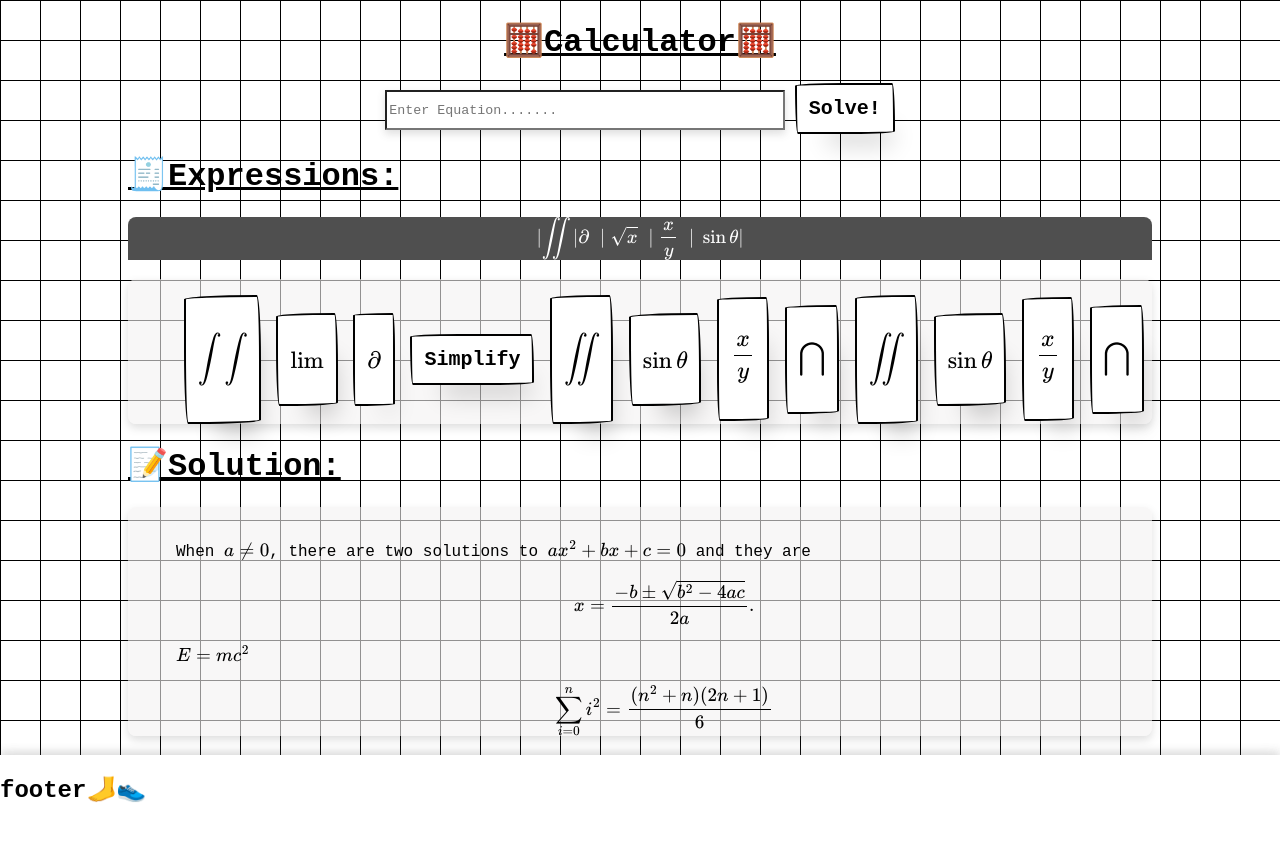
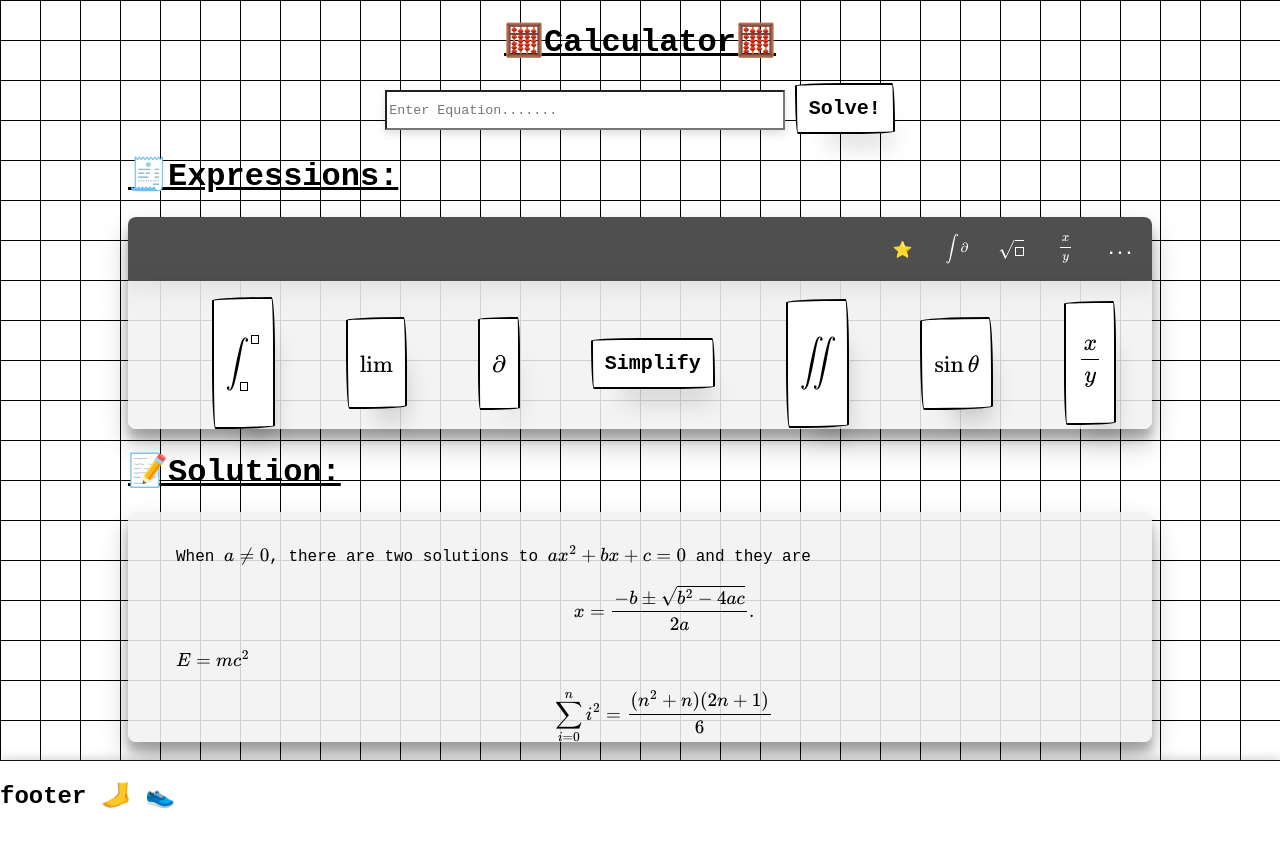
Before and after one commit to 04AR/Calc, a website: page app.html in a window 1280 px wide. Drawn offline with nearby package versions, Linux system fonts and the light colour scheme.

Commit message:
button_class

```diff
--- a/app.html
+++ b/app.html
@@ -19,7 +19,7 @@
 
     <div>
         <input type="search" name="input" class="Equation" placeholder="Enter Equation.......">
-        <button> Solve! </button>
+        <button class="paper_button"> Solve! </button>
     </div>
 
 
@@ -29,28 +29,22 @@
         </h1>
 
         <div class = "Container_head">
-            $$|\iint|\partial
-            \;\;|\;\sqrt{x}
-            \;\;|\;\frac{x}{y}
-            \;\;|\;\sin{\theta}|
-            $$
-
+            <button class="C_head_button" >⭐</button>
+            <button class="C_head_button" style="font-size: 0.7em;">$$\int\partial$$</button>
+            <button class="C_head_button" >$$\sqrt{\fbox{}}$$</button>
+            <button class="C_head_button" style="font-size: 0.7em;">$$\frac{x}{y}$$</button>
+            <button class="C_head_button" >. . .</button>
         </div>
 
-        <div class="Container" style="display: flex;
-        justify-content: space-around;" >
-            <button>$$\int\int$$</button>
-            <button>$$\lim$$</button>
-            <button>$$\partial$$</button>
-            <button>Simplify</button>
-            <button>$$\iint$$</button>
-            <button>$$\sin{\theta}$$</button>
-            <button>$$\frac{x}{y}$$</button>
-            <button>$$\bigcap$$</button>
-            <button>$$\iint$$</button>
-            <button>$$\sin{\theta}$$</button>
-            <button>$$\frac{x}{y}$$</button>
-            <button>$$\bigcap$$</button>
+        <div class="Container" style="display: flex;justify-content: space-around; border-radius: 0em 0em 0.5em 0.5em;" >
+            <button class="paper_button">$$\int_{\fbox{}}^{\fbox{}}$$</button>
+            <button class="paper_button">$$\lim$$</button>
+            <button class="paper_button">$$\partial$$</button>
+            <button class="paper_button">Simplify</button>
+            <button class="paper_button">$$\iint$$</button>
+            <button class="paper_button">$$\sin{\theta}$$</button>
+            <button class="paper_button">$$\frac{x}{y}$$</button>
+
         </div>
 
         <h1 style="text-decoration-line: underline;">
@@ -83,7 +77,7 @@
 
     <div class="footer">
         <h2>
-            footer🦶👟
+            footer 🦶 👟
         </h2>
     </div>
 
--- a/style.css
+++ b/style.css
@@ -25,19 +25,20 @@ body{
 }
 
 .Container_head{
+  box-shadow: rgba(0, 0, 0, 0.25) 0px 14px 28px, rgba(0, 0, 0, 0.22) 0px 10px 10px;
   background-color: rgb(79, 79, 79);
   border-radius: 0.5em 0.5em 0em 0em;
-  color: #fff;
-  padding: 0;
-  margin: 0;
+
+  display: flex;
+  justify-content: right;
 }
 
 .Container{
     padding-top: 1em;
     padding-left: 3em;
     border-radius: 0.5em;
-    background-color: #f3f2f299;
-    box-shadow: 0 4px 8px 0 rgba(83, 83, 83, 0.19);
+    background-color: #f3f2f2dd;
+    box-shadow: rgba(0, 0, 0, 0.25) 0px 14px 28px, rgba(0, 0, 0, 0.22) 0px 10px 10px;
 }
 
 .Equation{
@@ -47,7 +48,20 @@ body{
   font-family: 'Courier New', Monospace;
 }
 
-button {
+.C_head_button{
+  font-size: medium;
+  font-weight: bolder;
+  border-color: #ffffff00;
+  background-color: rgba(255, 255, 255, 0);
+  color: #fff;
+  width: 4em;
+}
+
+.C_head_button::after{
+  background-color: rgb(45, 44, 43);
+}
+
+.paper_button {
   align-self: center;
   background-color: #fff;
   background-image: none;
@@ -77,11 +91,11 @@ button {
   touch-action: manipulation;
 }
 
-button:hover {
+.paper_button:hover {
   box-shadow: rgba(0, 0, 0, .3) 2px 8px 8px -5px;
   transform: translate3d(0, 2px, 0);
 }
 
-button:active{
+.paper_button:active{
   background-color: #9a9a9a32;
 }
```
